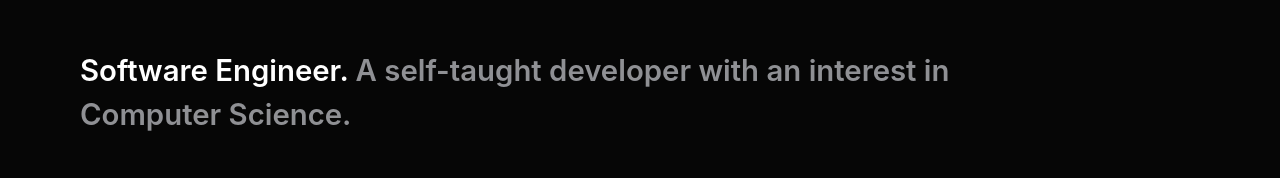
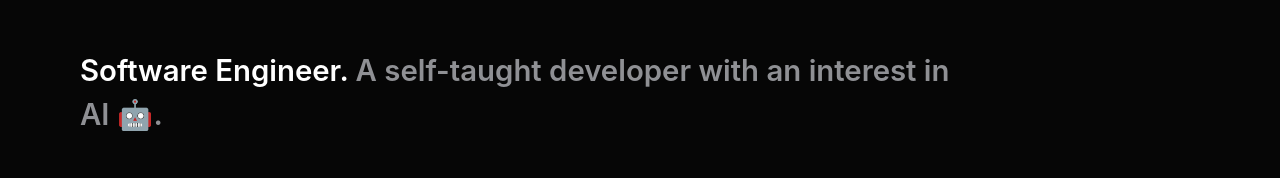
Before and after one commit to code-creeper/code-creeper.github.io, a Nuxt app: page / in a window 1280 px wide. Shown: the part 339-517 px from the top of the page. Built offline with nearby package versions, Linux system fonts and the light colour scheme.

Commit message:
Update Intro.vue

```diff
--- a/components/Home/Intro.vue
+++ b/components/Home/Intro.vue
@@ -12,7 +12,7 @@
     <div class="mt-8 md:mt-10 transition-all duration-300 ease-in-out">
       <h3 class="font-semibold responsive max-w-[890px]">
         <span style="color: var(--white-color)">Software Engineer.</span>
-        A self-taught developer with an interest in Computer Science.
+        A self-taught developer with an interest in AI 🤖.
       </h3>
     </div>
 
```
